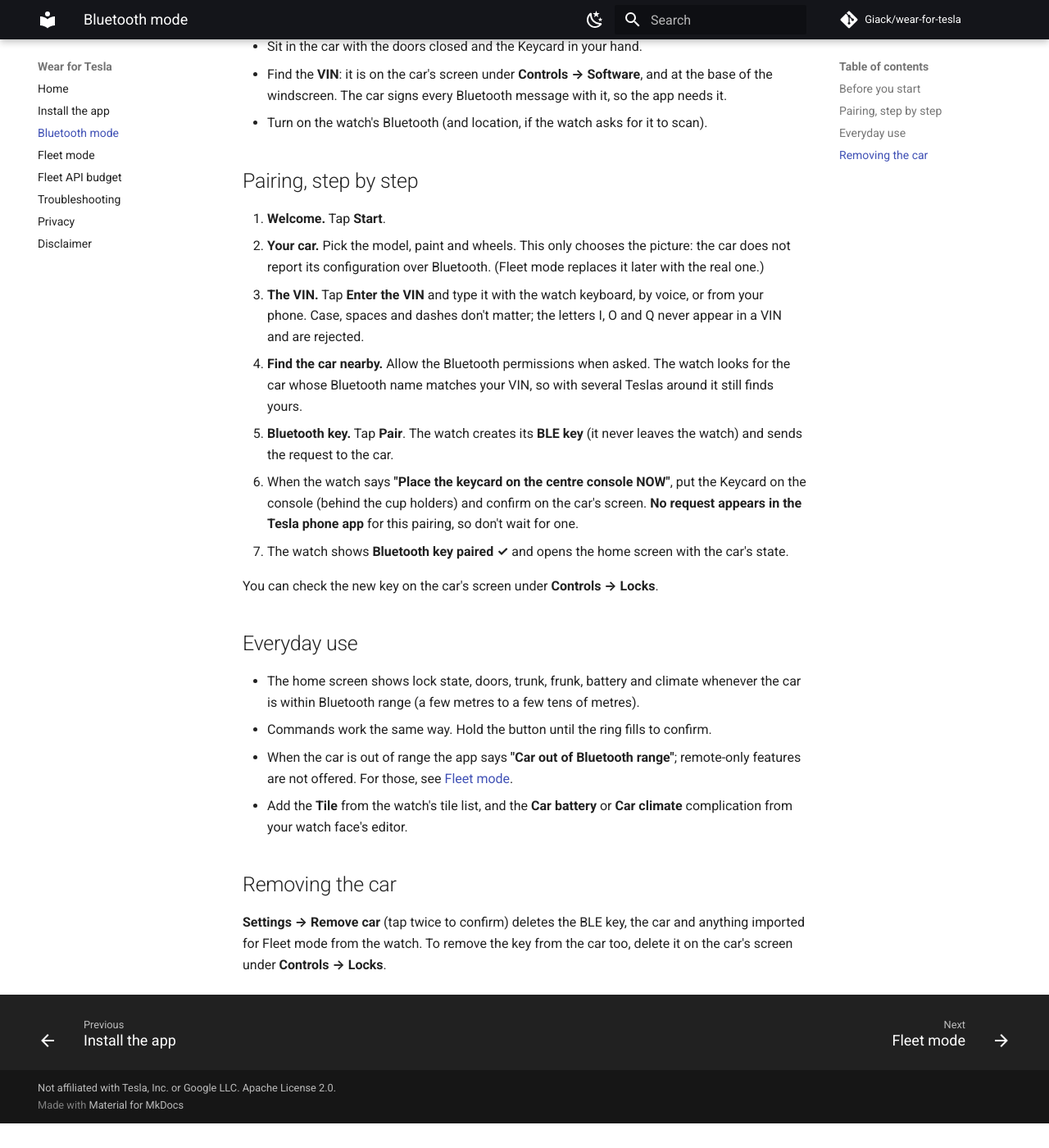
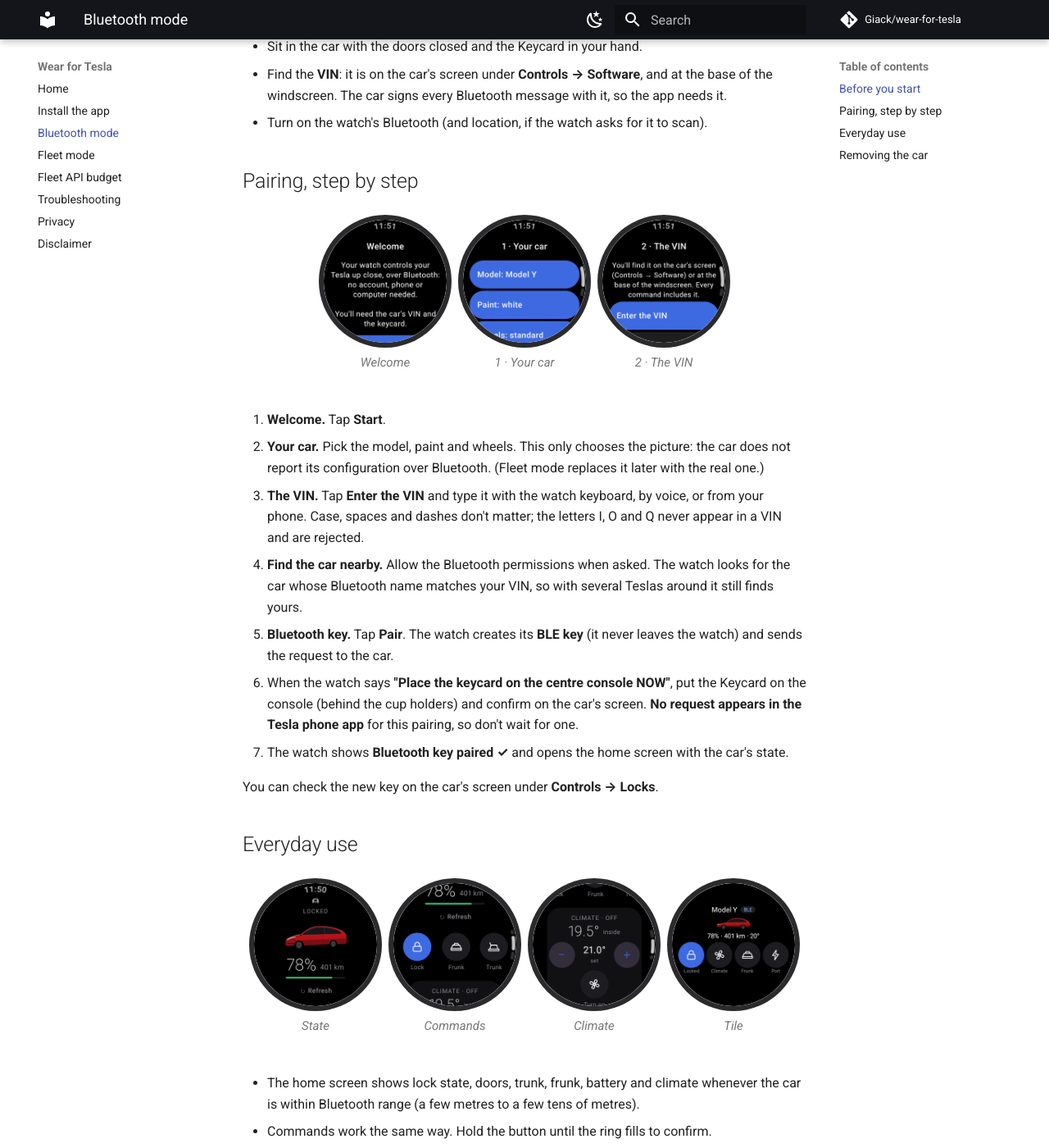
Before and after one commit to Giack/wear-for-tesla, an MkDocs documentation site: the page built from docs/bluetooth-mode.md, in a window 1280 px wide and 1400 px high, scrolled down 303 px. Shown: the whole window at 82% size. Built offline with MkDocs 1.6.1 and Material for MkDocs 9.7.7, drawn with Linux system fonts in a browser that asks for light colours; comment, search, counter and statistics services are not loaded; before the commit the page ends 1673 px from its top, so only the background shows below that.

Commit message:
Site: watch screenshots from the Wear OS emulator
Captured on a Wear OS 5 emulator with demo state (no real car data),
cropped round.

Co-Authored-By: Claude Opus 5.5 <noreply@anthropic.com>
Claude-Session: https://claude.ai/code/session_01REq6cDXQdofxnCgCpvirfc

```diff
--- a/docs/bluetooth-mode.md
+++ b/docs/bluetooth-mode.md
@@ -9,6 +9,21 @@ In Bluetooth mode the watch talks to the car directly, like the Tesla phone app
 - Turn on the watch's Bluetooth (and location, if the watch asks for it to scan).
 
 ## Pairing, step by step
+
+<div class="screens" markdown>
+<figure markdown="span">
+![Welcome screen explaining Bluetooth mode](assets/screens/onboarding-welcome.png)
+<figcaption>Welcome</figcaption>
+</figure>
+<figure markdown="span">
+![Car step: model, paint and wheels](assets/screens/onboarding-car.png)
+<figcaption>1 · Your car</figcaption>
+</figure>
+<figure markdown="span">
+![VIN step with where to find it](assets/screens/onboarding-vin.png)
+<figcaption>2 · The VIN</figcaption>
+</figure>
+</div>
 
 1. **Welcome.** Tap **Start**.
 2. **Your car.** Pick the model, paint and wheels. This only chooses the picture: the car does not report its configuration over Bluetooth. (Fleet mode replaces it later with the real one.)
@@ -22,6 +37,25 @@ You can check the new key on the car's screen under **Controls → Locks**.
 
 ## Everyday use
 
+<div class="screens" markdown>
+<figure markdown="span">
+![Home screen with the car's state](assets/screens/home-model-y.png)
+<figcaption>State</figcaption>
+</figure>
+<figure markdown="span">
+![Command buttons: lock, frunk, trunk](assets/screens/actions.png)
+<figcaption>Commands</figcaption>
+</figure>
+<figure markdown="span">
+![Climate card with inside and set temperature](assets/screens/climate.png)
+<figcaption>Climate</figcaption>
+</figure>
+<figure markdown="span">
+![Tile with quick actions](assets/screens/tile.png)
+<figcaption>Tile</figcaption>
+</figure>
+</div>
+
 - The home screen shows lock state, doors, trunk, frunk, battery and climate whenever the car is within Bluetooth range (a few metres to a few tens of metres).
 - Commands work the same way. Hold the button until the ring fills to confirm.
 - When the car is out of range the app says **"Car out of Bluetooth range"**; remote-only features are not offered. For those, see [Fleet mode](fleet-mode.md).
--- /dev/null
+++ b/docs/stylesheets/extra.css
@@ -0,0 +1,5 @@
+/* Watch screenshots: round captures from the Wear OS emulator, shown side by side. */
+.screens { display: flex; flex-wrap: wrap; gap: 1rem; justify-content: center; margin: 1.5rem 0; }
+.screens figure { margin: 0; text-align: center; }
+.screens img { width: 150px; height: 150px; border-radius: 50%; box-shadow: 0 0 0 6px #2b2b2e; }
+.screens figcaption { font-size: .75rem; color: var(--md-default-fg-color--light); margin-top: .6rem; }
--- a/mkdocs.yml
+++ b/mkdocs.yml
@@ -40,9 +40,13 @@ nav:
   - Privacy: privacy.md
   - Disclaimer: disclaimer.md
 
+extra_css:
+  - stylesheets/extra.css
+
 markdown_extensions:
   - admonition
   - attr_list
+  - md_in_html
   - pymdownx.details
   - pymdownx.superfences
   - pymdownx.tabbed:
```
Also changed, not shown: docs/index.md (+19 -0 lines), docs/assets/screens/actions.png (added), docs/assets/screens/climate.png (added), docs/assets/screens/confirm.png (added), docs/assets/screens/home-model-3.png (added), docs/assets/screens/home-model-y.png (added), docs/assets/screens/onboarding-car.png (added), docs/assets/screens/onboarding-vin.png (added), docs/assets/screens/onboarding-welcome.png (added), docs/assets/screens/tile.png (added).
